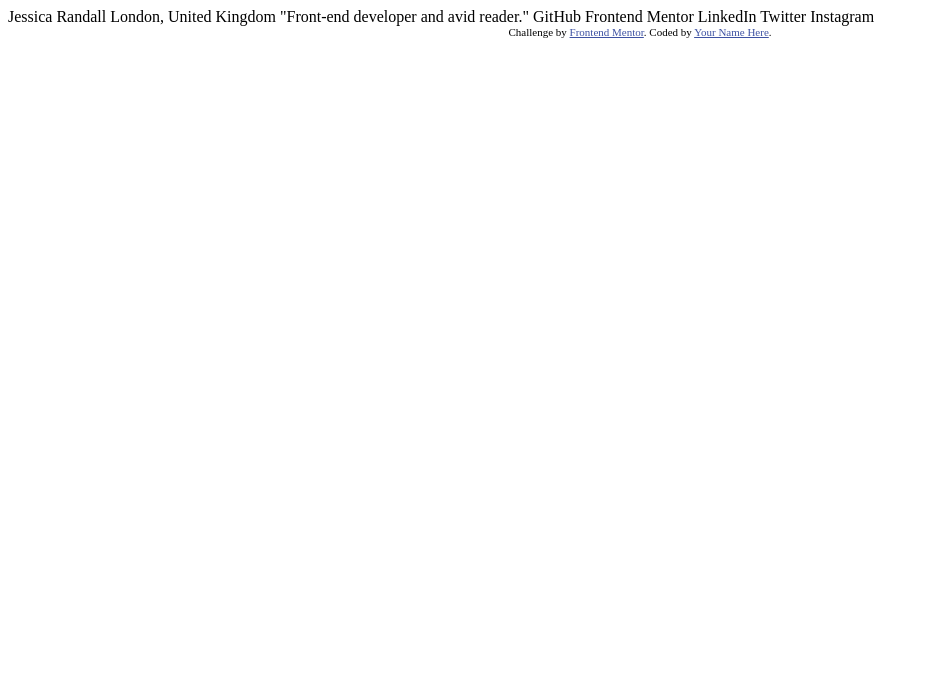
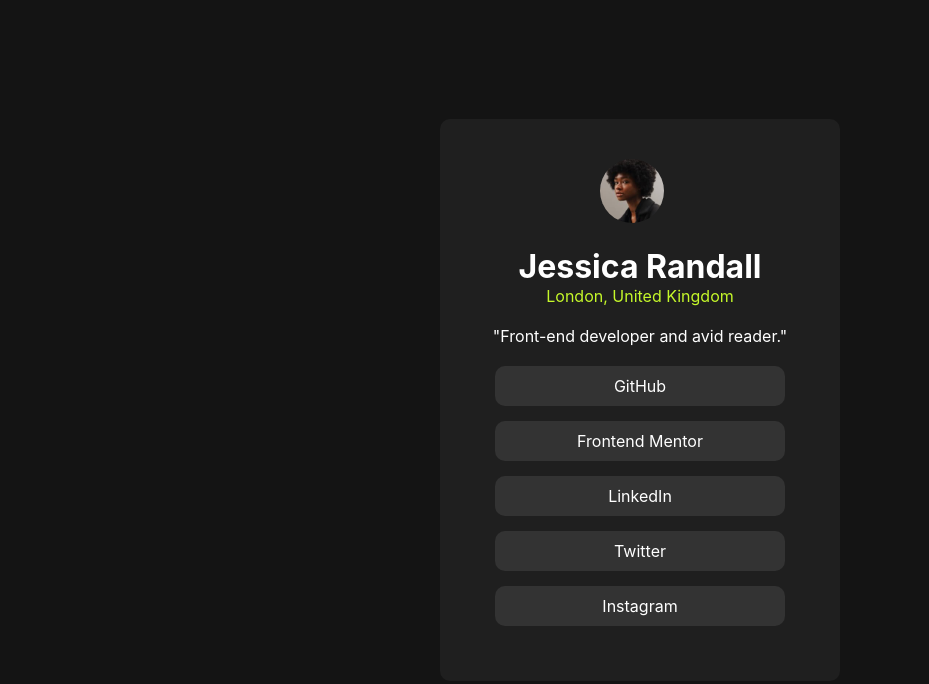
Before and after one commit to kiTooTik/Social-Links-Profile, a plain HTML site: page index.html in a window 1280 px wide. Shown: the whole page, without its empty margins (0-929 px from the left). Drawn offline with Linux system fonts and the light colour scheme.

Commit message:
Social Link

```diff
--- a/index.html
+++ b/index.html
@@ -1,34 +1,34 @@
 <!DOCTYPE html>
 <html lang="en">
-<head>
-  <meta charset="UTF-8">
-  <meta name="viewport" content="width=device-width, initial-scale=1.0"> <!-- displays site properly based on user's device -->
+  <head>
+    <meta charset="UTF-8" />
+    <meta name="viewport" content="width=device-width, initial-scale=1.0" />
 
-  <link rel="icon" type="image/png" sizes="32x32" href="./assets/images/favicon-32x32.png">
+    <link rel="stylesheet" href="style.css" />
+    <title>Frontend Mentor | Social links profile</title>
+  </head>
+  <body class="body">
+    <div class="container">
+      <div class="profile">
+        <img src="\assets\images\avatar-jessica.jpeg" class="image" />
+        <h1>Jessica Randall</h1>
+        <div class="place">London, United Kingdom</div>
+      </div>
+      <div class="description">"Front-end developer and avid reader."</div>
+      <div class="social-links">
+        <div class="github">GitHub</div>
+        <div class="frontendmentor">Frontend Mentor</div>
+        <div class="linkedin">LinkedIn</div>
+        <div class="twitter">Twitter</div>
+        <div class="instagram">Instagram</div>
+      </div>
+    </div>
 
-  <title>Frontend Mentor | Social links profile</title>
-
-  <!-- Feel free to remove these styles or customise in your own stylesheet 👍 -->
-  <style>
-    .attribution { font-size: 11px; text-align: center; }
-    .attribution a { color: hsl(228, 45%, 44%); }
-  </style>
-</head>
-<body>
-
-  Jessica Randall
-  London, United Kingdom
-  "Front-end developer and avid reader."
-
-  GitHub
-  Frontend Mentor
-  LinkedIn
-  Twitter
-  Instagram
-
-  <div class="attribution">
-    Challenge by <a href="https://www.frontendmentor.io?ref=challenge" target="_blank">Frontend Mentor</a>.
-    Coded by <a href="#">Your Name Here</a>.
-  </div>
-</body>
+    <!-- Write your comments here <div class="attribution">
+      Challenge by
+      <a href="https://www.frontendmentor.io?ref=challenge" target="_blank"
+        >Frontend Mentor</a
+      >. Coded by <a href="#">Your Name Here</a>. -->
+    </div>
+  </body>
 </html>
--- /dev/null
+++ b/style.css
@@ -0,0 +1,49 @@
+* {
+    margin: 0;
+    padding: 0;
+    box-sizing: border-box;
+}
+.body{
+    background-color: hsl(0, 0%, 8%);
+    min-height: 100vh;
+    display: flex;
+    justify-content: center;
+    align-items: center;
+    color:hsl(0, 0%, 100%);
+    font-family: 'Inter', sans-serif;
+}
+.container{
+    background-color: hsl(0, 0%, 12%);
+    border-radius: 10px;
+    padding: 40px;
+    width: 50%;
+    max-width: 400px;
+}
+.image{
+    width: 20%;
+    height: 20%;
+    border-radius: 50%;
+    margin-bottom: 20px;
+    margin-left: 120px;
+
+}
+h1{
+    text-align: center;
+}
+.place{
+    color:hsl(75, 94%, 57%);
+    text-align: center;
+    margin-bottom: 20px;
+}
+.description{
+    text-align: center;
+    margin-bottom: 20px;
+}
+.github, .frontendmentor, .linkedin, .twitter, .instagram{
+    display: flex;
+    justify-content: center;
+    background-color: hsl(0, 0%, 20%);
+    border-radius: 10px;
+    margin: 15px;
+    padding: 10px;
+}
```
